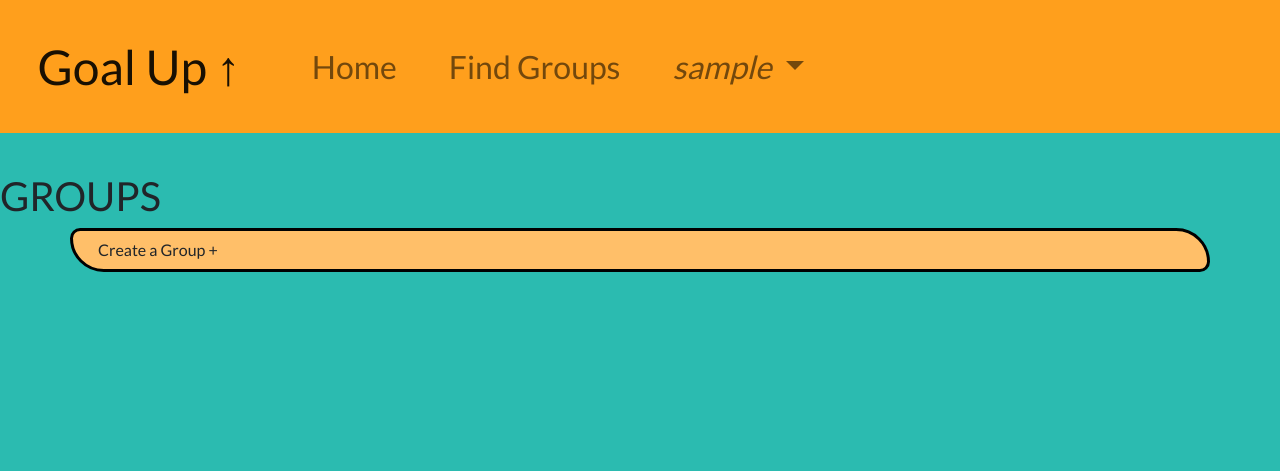
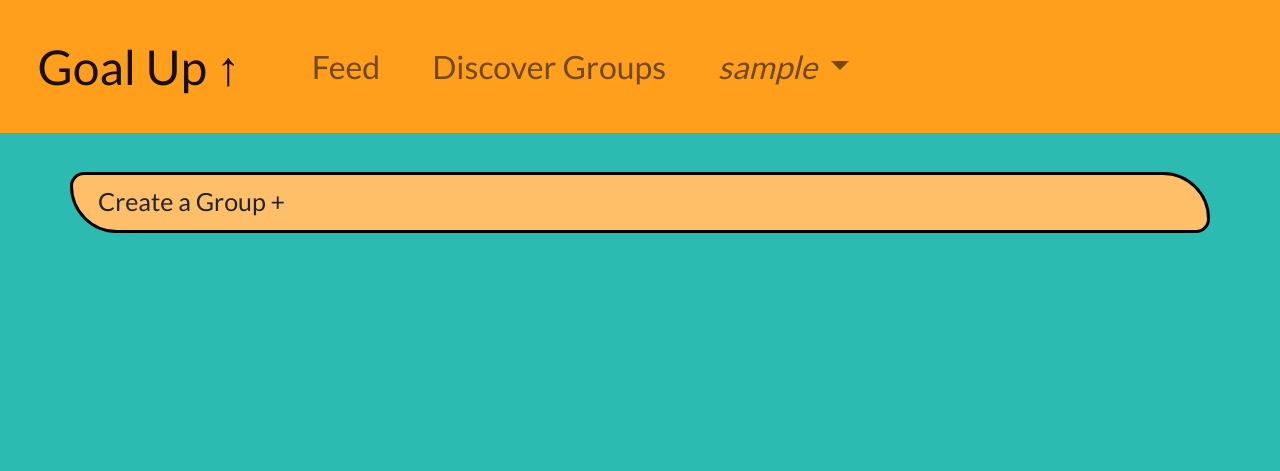
Before and after one commit to sael17/TechExchange-S22-TeamLorem, a Flask app: page /group in a window 1280 px wide. Shown: the top 471 px of the page. Run offline with Flask 2, Linux system fonts and the light colour scheme; the visitor is signed in with stand-in values (Sample User, id 1); data that the repository does not hold is empty; some libraries are stand-ins or nearby versions.

Commit message:
frontend changes

```diff
--- a/model.py
+++ b/model.py
@@ -113,6 +113,7 @@ def add_group(group: Group, groups: collection, errors: dict):
       existing_groups = get_groups(groups)
     except:
       errors["message"] = "Couldn't perform this action. Please try again later"
+      return
 
     for existing in existing_groups:
         if existing['name'].lower() == group.name.lower():
--- a/static/css/groups.css
+++ b/static/css/groups.css
@@ -10,13 +10,6 @@
     --color-white: #FFFFFF;
     --color-black: #000;
 }
-
-
-/* Groups Container */
-
-/* .group-container {
-
-} */
 
 /* Group */
 
@@ -41,6 +34,8 @@ a.group-name:hover {
 
 .toggle-form-btn {
     background-color: var(--color-primary-dark);
+    font-size: 25px !important;
+    height: 55px;
 }
 
 #create-group-form {
@@ -49,6 +44,11 @@ a.group-name:hover {
 }
 
 /* MISC */
+
+.error-message {
+    display: grid;
+    place-items: center;
+}
 
 /* Input */
 textarea.post-input, textarea.group-info, .group-name-input {
@@ -62,8 +62,6 @@ textarea.post-input, textarea.group-info, .group-name-input {
     margin: auto !important;
 }
 
-
-
 ::placeholder { /* Chrome, Firefox, Opera, Safari 10.1+ */
     color: black;
     opacity: 1; /* Firefox */
--- a/templates/groups.html
+++ b/templates/groups.html
@@ -7,25 +7,25 @@
 
 
 {% block content %}
-<h1>GROUPS</h1>
 
 {% if error %}
+<div class="error-message">
     <div class="alert alert-danger alert-dismissible fade show" role="alert">
         <div>
             {{error}}
         </div>
         <button type="button" class="btn-close" data-bs-dismiss="alert" aria-label="Close"></button>
     </div>
+</div>
 {% endif %}
 
 <!-- Button to toggle display for #create-group-form  -->
+
 <div class="container">
     <button class="btn toggle-form-btn" data-bs-toggle="collapse" data-bs-target="#create-group-form" onclick="toggleText(this)">Create a Group +</button>
-</div>
-
-<div class="container collapse" id="create-group-form">
+    <div class="collapse" id="create-group-form">
         <form action="/group" method="post">
-        <h3 class="create-group-title">Create a GoalUP Group</h3>
+            <h3 class="create-group-title">Create a GoalUp Group</h3>
             <div class="mb-3">
                 <label for="group-name" class="form-label" oninput="updateName(this)">Group Name</label>
 
@@ -40,6 +40,8 @@
             <button type="submit" class="btn btn-style mb-3">Create Group</button>
         </form>
     </div>
+</div>
+
 
 <div class="groups-container">
     {% for group in groups%}
--- a/templates/main.html
+++ b/templates/main.html
@@ -35,10 +35,10 @@
                 <div class="collapse navbar-collapse" id="navbarSupportedContent">
                     <ul class="navbar-nav me-auto mb-2 mb-lg-0">
                         <li class="nav-item">
-                            <a class="nav-link" aria-current="page" href="/">Home</a>
+                            <a class="nav-link" aria-current="page" href="/">Feed</a>
                         </li>
                         <li class="nav-item">
-                            <a class="nav-link" href="/group">Find Groups</a>
+                            <a class="nav-link" href="/group">Discover Groups</a>
                         </li>
                         <li class="nav-item dropdown">
                             <a class="nav-link dropdown-toggle" id="navbarDropdown" role="button"
```
Also changed, not shown: templates/group.html (+6 -4 lines). Lines whose indentation alone changed are shown as unchanged.
